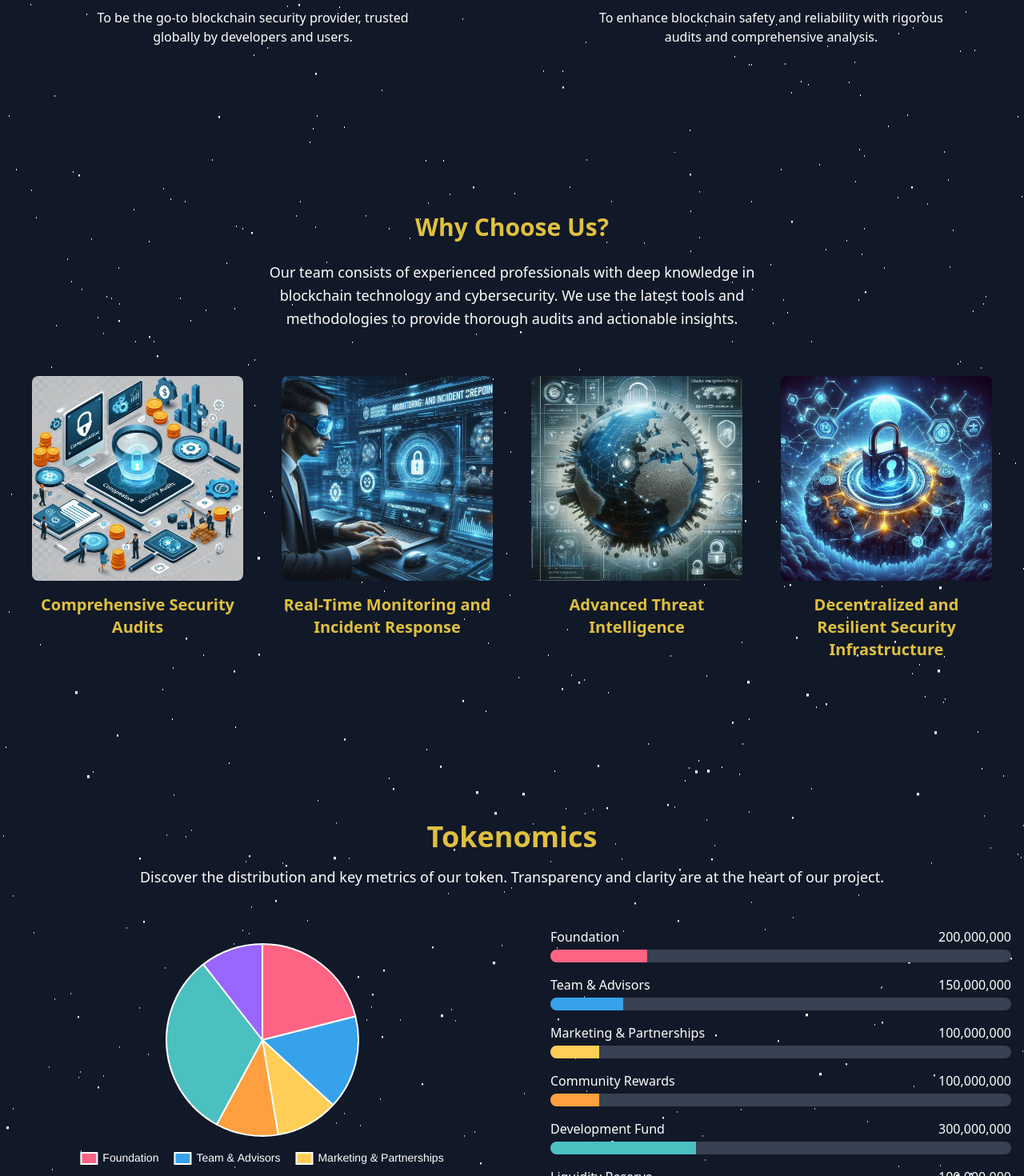
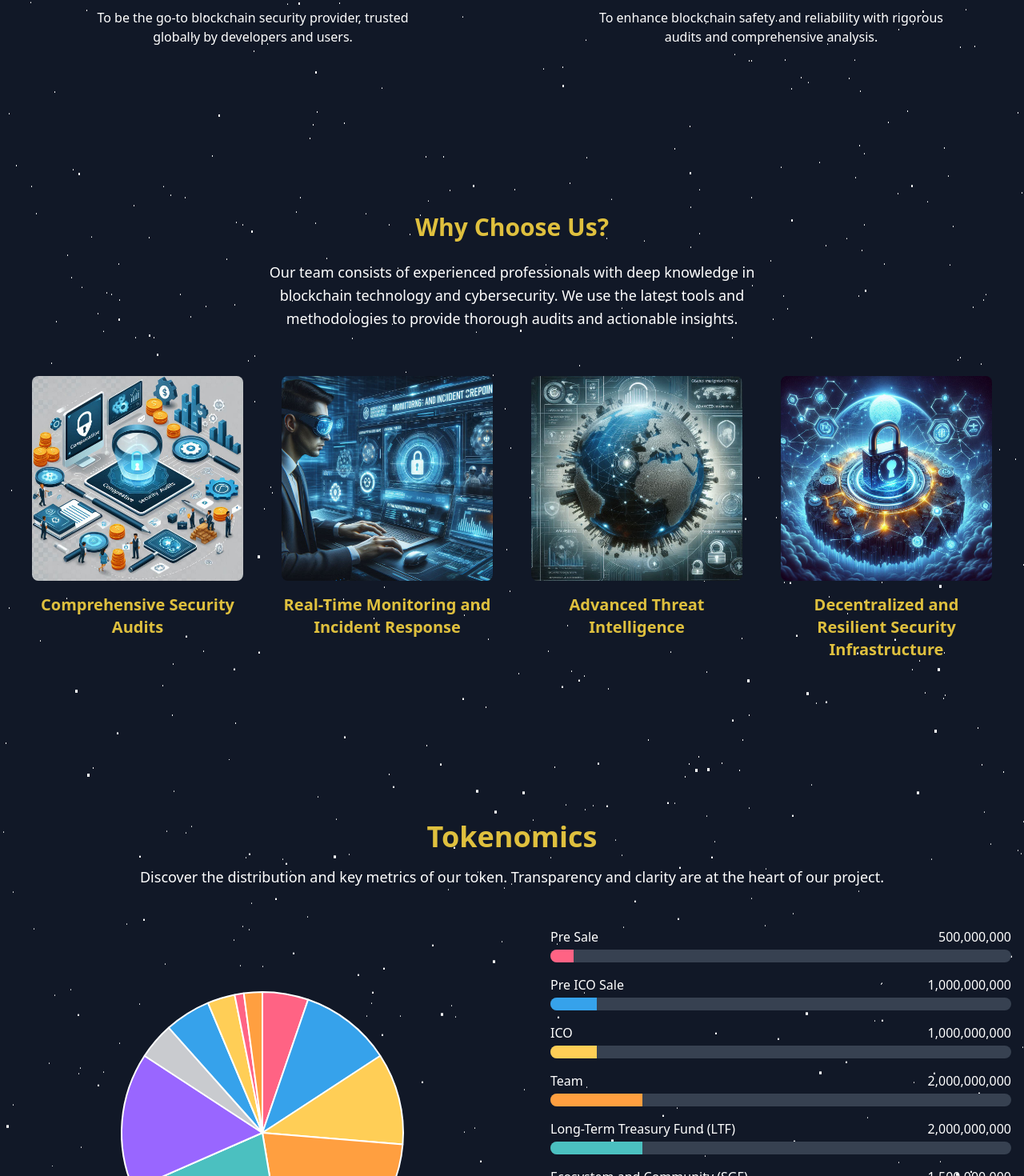
Before and after one commit to SauravSarkar123/SmartAudit-OnePage, a Next.js app: page / in a window 1280 px wide. Shown: the part 1330-2800 px from the top of the page at 80% size. Built offline with nearby package versions, Linux system fonts and the light colour scheme.

Commit message:
transition Effects

```diff
--- a/components/About.js
+++ b/components/About.js
@@ -1,28 +1,66 @@
-import React from 'react';
+import React, { useRef, useEffect, useState } from 'react';
 import { GridBackgroundDemo } from '@/components/ui/GridDemo';
 
 const About = () => {
+  const [isInView, setIsInView] = useState(false);
+  const aboutRef = useRef(null);
+
+  useEffect(() => {
+    const observer = new IntersectionObserver(
+      ([entry]) => {
+        if (entry.isIntersecting) {
+          setIsInView(true);
+        } else {
+          setIsInView(false);
+        }
+      },
+      {
+        threshold: 0.1,
+      }
+    );
+
+    if (aboutRef.current) {
+      observer.observe(aboutRef.current);
+    }
+
+    return () => {
+      if (aboutRef.current) {
+        observer.unobserve(aboutRef.current);
+      }
+    };
+  }, []);
+
   return (
-    <section id="about" className="relative py-16 text-white overflow-hidden bg-gray-900">
+    <section
+      id="about"
+      className="relative py-16 text-white overflow-hidden bg-gray-900"
+      ref={aboutRef}
+    >
       <GridBackgroundDemo />
       <div className="container mx-auto px-4 relative z-10">
-        <div className="text-center mb-16">
+        <div
+          className={`text-center mb-16 transition-all duration-700 ${isInView ? 'opacity-100 translate-y-0' : 'opacity-0 translate-y-10'}`}
+        >
           <h2 className="text-5xl font-bold mb-6 text-[#DFC03E]">About Us</h2>
           <p className="text-lg leading-relaxed max-w-2xl mx-auto">
             We are passionate blockchain experts dedicated to securing smart contracts and blockchain transactions. Our mission: to safeguard your assets with thorough audits and ensure your blockchain projects&apos; integrity.
           </p>
         </div>
         <div className="grid grid-cols-1 lg:grid-cols-2 gap-12 justify-center">
-          <div className="flex flex-col items-center text-center">
+          <div
+            className={`flex flex-col items-center text-center transition-all duration-700 ${isInView ? 'opacity-100 translate-y-0' : 'opacity-0 translate-y-10'}`}
+          >
             <img src="/about1.jpg" alt="Vision Icon" className="w-32 h-32 rounded-full mb-6 shadow-xl" />
-            <h3 className="text-3xl font-bold mb-4 bg-clip-text  text-[#DFC03E]">Our Vision</h3>
+            <h3 className="text-3xl font-bold mb-4 bg-clip-text text-[#DFC03E]">Our Vision</h3>
             <p className="max-w-md">
               To be the go-to blockchain security provider, trusted globally by developers and users.
             </p>
           </div>
-          <div className="flex flex-col items-center text-center">
+          <div
+            className={`flex flex-col items-center text-center transition-all duration-700 ${isInView ? 'opacity-100 translate-y-0' : 'opacity-0 translate-y-10'}`}
+          >
             <img src="/about2.jpg" alt="Mission Icon" className="w-32 h-32 rounded-full mb-6 shadow-xl" />
-            <h3 className="text-3xl font-bold mb-4 bg-clip-text  text-[#DFC03E]">Our Mission</h3>
+            <h3 className="text-3xl font-bold mb-4 bg-clip-text text-[#DFC03E]">Our Mission</h3>
             <p className="max-w-md">
               To enhance blockchain safety and reliability with rigorous audits and comprehensive analysis.
             </p>
@@ -31,6 +69,6 @@ const About = () => {
       </div>
     </section>
   );
-}
+};
 
 export default About;
--- a/components/Tokenomics.js
+++ b/components/Tokenomics.js
@@ -1,28 +1,39 @@
 import React, { useRef, useEffect } from 'react';
 import { Pie } from 'react-chartjs-2';
 import { Chart, registerables } from 'chart.js';
+import { useInView } from 'react-intersection-observer';
 import { GridBackgroundDemo } from '@/components/ui/GridDemo';
 Chart.register(...registerables);
 
 const data = {
   labels: [
-    'Foundation',
-    'Team & Advisors',
-    'Marketing & Partnerships',
-    'Community Rewards',
-    'Development Fund',
-    'Liquidity Reserve'
+    'Pre Sale',
+    'Pre ICO Sale',
+    'ICO',
+    'Team',
+    'Long-Term Treasury Fund (LTF)',
+    'Ecosystem and Community (SGF)',
+    'Marketing and Operation',
+    'Advisors',
+    'Launchpad',
+    'Testnet Airdrop',
+    'Mainnet Airdrop',
   ],
   datasets: [
     {
       label: 'Token Distribution',
       data: [
+        500000000,
+        1000000000,
+        1000000000,
+        2000000000,
+        2000000000,
+        1500000000,
+        400000000,
+        500000000,
+        300000000,
+        100000000,
         200000000,
-        150000000,
-        100000000,
-        100000000,
-        300000000,
-        100000000
       ],
       backgroundColor: [
         '#FF6384',
@@ -31,6 +42,11 @@ const data = {
         '#FF9F40',
         '#4BC0C0',
         '#9966FF',
+        '#C9CBCF',
+        '#36A2EB',
+        '#FFCE56',
+        '#FF6384',
+        '#FF9F40',
       ],
       hoverBackgroundColor: [
         '#FF6384',
@@ -39,6 +55,11 @@ const data = {
         '#FF9F40',
         '#4BC0C0',
         '#9966FF',
+        '#C9CBCF',
+        '#36A2EB',
+        '#FFCE56',
+        '#FF6384',
+        '#FF9F40',
       ],
     },
   ],
@@ -71,27 +92,25 @@ const ProgressBar = ({ label, value, color }) => (
     <div className="w-full bg-gray-700 rounded-full h-4 overflow-hidden">
       <div
         className="h-full transition-all duration-500 ease-in-out"
-        style={{ width: `${(value / 950000000) * 100}%`, backgroundColor: color }}
+        style={{ width: `${(value / 10000000000) * 100}%`, backgroundColor: color }}
       ></div>
     </div>
   </div>
 );
 
 const Tokenomics = () => {
-  const chartRef = useRef(null);
-
-  useEffect(() => {
-    // Cleanup chart instance on component unmount
-    return () => {
-      if (chartRef.current) {
-        chartRef.current.destroy();
-      }
-    };
-  }, []);
+  const { ref: chartRef, inView: chartInView } = useInView({
+    threshold: 0.1,
+    triggerOnce: false, // Set to false to trigger multiple times
+  });
+  const { ref: barsRef, inView: barsInView } = useInView({
+    threshold: 0.1,
+    triggerOnce: false, // Set to false to trigger multiple times
+  });
 
   return (
     <section id="tokenomics" className="relative py-12 bg-gray-900 text-white overflow-hidden">
-      <GridBackgroundDemo/>
+      <GridBackgroundDemo />
       <div className="container mx-auto px-4 relative z-10">
         <div className="text-center mb-12">
           <h2 className="text-4xl font-bold mb-4 text-[#DFC03E]">Tokenomics</h2>
@@ -100,10 +119,16 @@ const Tokenomics = () => {
           </p>
         </div>
         <div className="flex justify-center items-center flex-wrap lg:flex-nowrap">
-          <div className="w-full lg:w-1/2 h-80 mb-8 lg:mb-0">
-            <Pie data={data} options={options} ref={chartRef} />
+          <div
+            className={`w-full lg:w-1/2 h-[500px] mb-8 lg:mb-0 transition-all duration-700 ${chartInView ? 'translate-x-0 opacity-100' : '-translate-x-10 opacity-0'}`}
+            ref={chartRef}
+          >
+            <Pie data={data} options={options} />
           </div>
-          <div className="w-full lg:w-1/2 lg:pl-12">
+          <div
+            className={`w-full lg:w-1/2 lg:pl-12 transition-all duration-700 ${barsInView ? 'translate-x-0 opacity-100' : 'translate-x-10 opacity-0'}`}
+            ref={barsRef}
+          >
             {data.labels.map((label, index) => (
               <ProgressBar
                 key={label}
--- a/components/why.js
+++ b/components/why.js
@@ -1,62 +1,85 @@
-import React from 'react';
+import React, { useEffect, useRef, useState } from 'react';
 import { GridBackgroundDemo } from '@/components/ui/GridDemo';
 
 const Why = () => {
+  const [isInView, setIsInView] = useState(false);
+  const whyRef = useRef(null);
+
+  useEffect(() => {
+    const observer = new IntersectionObserver(
+      ([entry]) => {
+        if (entry.isIntersecting) {
+          setIsInView(true);
+        } else {
+          setIsInView(false);
+        }
+      },
+      {
+        threshold: 0.1,
+      }
+    );
+
+    if (whyRef.current) {
+      observer.observe(whyRef.current);
+    }
+
+    return () => {
+      if (whyRef.current) {
+        observer.unobserve(whyRef.current);
+      }
+    };
+  }, []);
+
   return (
-    <div className="relative py-12 bg-gray-900 text-white overflow-hidden">
+    <div id="why" className="relative py-12 bg-gray-900 text-white overflow-hidden" ref={whyRef}>
       <GridBackgroundDemo />
       <div className="container mx-auto px-4 relative z-10">
-        <div className="text-center mb-12">
+        <div
+          className={`text-center mb-12 transition-opacity duration-1000 ease-in-out ${isInView ? 'opacity-100 translate-y-0' : 'opacity-0 translate-y-20'}`}
+        >
           <h3 className="text-3xl font-extrabold mb-6 text-[#DFC03E]">Why Choose Us?</h3>
           <p className="text-lg leading-relaxed mx-auto max-w-2xl mb-10">
             Our team consists of experienced professionals with deep knowledge in blockchain technology and cybersecurity. We use the latest tools and methodologies to provide thorough audits and actionable insights.
           </p>
         </div>
         <div className="grid grid-cols-1 md:grid-cols-2 lg:grid-cols-4 gap-8 px-4">
-          <div className="relative p-2 rounded-lg text-center hover:shadow-xl transition-shadow duration-300">
+          {[
+            {
+              image: '/icon1.jpg',
+              title: 'Comprehensive Security Audits',
+              description: 'Our rigorous pre-deployment and ongoing smart contract audits identify and fix vulnerabilities, ensuring user trust and transaction security.'
+            },
+            {
+              image: '/icon2.jpg',
+              title: 'Real-Time Monitoring and Incident Response',
+              description: 'Spydar360&apos;s Cyber Defense Center offers 24/7 blockchain monitoring, detecting and mitigating threats instantly to prevent hacks and financial losses, guaranteeing uninterrupted service.'
+            },
+            {
+              image: '/icon3.jpg',
+              title: 'Advanced Threat Intelligence',
+              description: 'Utilizing global intelligence feeds and advanced AI, Spydar360 detects unusual transaction patterns and emerging threats, providing top-notch protection against sophisticated attacks.'
+            },
+            {
+              image: '/icon4.jpg',
+              title: 'Decentralized and Resilient Security Infrastructure',
+              description: 'Spydar360 harnesses blockchain&apos;s power for a decentralized, transparent, and high-performance security infrastructure, ensuring your Dapp is reliable and resilient against failures and censorship.'
+            }
+          ].map((item, index) => (
             <div
-              className="relative bg-cover bg-center bg-no-repeat h-64 rounded-lg"
-              style={{ backgroundImage: 'url(/icon1.jpg)' }}
+              key={index}
+              className={`relative p-2 rounded-lg text-center hover:shadow-xl transition-all duration-1000 ease-in-out delay-${index * 150}ms ${isInView ? 'opacity-100 translate-y-0' : 'opacity-0 translate-y-20'}`}
             >
-              <p className="absolute inset-0 flex items-center justify-center bg-black bg-opacity-75 text-sm leading-relaxed opacity-0 hover:opacity-100 transition-opacity duration-300 p-4 ">
-                Our rigorous pre-deployment and ongoing smart contract audits identify and fix vulnerabilities, ensuring user trust and transaction security.
-              </p>
+              <div
+                className="relative bg-cover bg-center bg-no-repeat h-64 rounded-lg"
+                style={{ backgroundImage: `url(${item.image})` }}
+              >
+                <p className="absolute inset-0 flex items-center justify-center bg-black bg-opacity-75 text-sm leading-relaxed opacity-0 hover:opacity-100 transition-opacity duration-300 p-4">
+                  {item.description}
+                </p>
+              </div>
+              <h4 className="text-xl font-bold mt-4 relative text-[#DFC03E]">{item.title}</h4>
             </div>
-            <h4 className="text-xl font-bold mt-4 relative text-[#DFC03E]">Comprehensive Security Audits</h4>
-          </div>
-          <div className="relative p-2 rounded-lg text-center hover:shadow-xl transition-shadow duration-300">
-            <div
-              className="relative bg-cover bg-center bg-no-repeat h-64 rounded-lg"
-              style={{ backgroundImage: 'url(/icon2.jpg)' }}
-            >
-              <p className="absolute inset-0 flex items-center justify-center bg-black bg-opacity-75 text-sm leading-relaxed opacity-0 hover:opacity-100 transition-opacity duration-300 p-4 rounded-lg">
-                Spydar360&apos;s Cyber Defense Center offers 24/7 blockchain monitoring, detecting and mitigating threats instantly to prevent hacks and financial losses, guaranteeing uninterrupted service.
-              </p>
-            </div>
-            <h4 className="text-xl font-bold mt-4 relative  text-[#DFC03E]">Real-Time Monitoring and Incident Response</h4>
-          </div>
-          <div className="relative p-2 rounded-lg text-center hover:shadow-xl transition-shadow duration-300">
-            <div
-              className="relative bg-cover bg-center bg-no-repeat h-64 rounded-lg"
-              style={{ backgroundImage: 'url(/icon3.jpg)' }}
-            >
-              <p className="absolute inset-0 flex items-center justify-center bg-black bg-opacity-75 text-sm leading-relaxed opacity-0 hover:opacity-100 transition-opacity duration-300 p-4 rounded-lg">
-                Utilizing global intelligence feeds and advanced AI, Spydar360 detects unusual transaction patterns and emerging threats, providing top-notch protection against sophisticated attacks.
-              </p>
-            </div>
-            <h4 className="text-xl font-bold mt-4 relative text-[#DFC03E] ">Advanced Threat Intelligence</h4>
-          </div>
-          <div className="relative p-2 rounded-lg text-center hover:shadow-xl transition-shadow duration-300">
-            <div
-              className="relative bg-cover bg-center bg-no-repeat h-64 rounded-lg"
-              style={{ backgroundImage: 'url(/icon4.jpg)' }}
-            >
-              <p className="absolute inset-0 flex items-center justify-center bg-black bg-opacity-75 text-sm leading-relaxed opacity-0 hover:opacity-100 transition-opacity duration-300 p-4 rounded-lg">
-                Spydar360 harnesses blockchain&apos;s power for a decentralized, transparent, and high-performance security infrastructure, ensuring your Dapp is reliable and resilient against failures and censorship.
-              </p>
-            </div>
-            <h4 className="text-xl font-bold mt-4 relative text-[#DFC03E]">Decentralized and Resilient Security Infrastructure</h4>
-          </div>
+          ))}
         </div>
       </div>
     </div>
--- a/package.json
+++ b/package.json
@@ -19,6 +19,7 @@
     "react": "^18",
     "react-chartjs-2": "^5.2.0",
     "react-dom": "^18",
+    "react-intersection-observer": "^9.10.3",
     "react-scroll": "^1.9.0",
     "react-simple-typewriter": "^5.0.1",
     "tailwind-merge": "^2.3.0",
--- a/styles/globals.css
+++ b/styles/globals.css
@@ -244,3 +244,25 @@ html, body {
     transform: translateY(-2000px);
   }
 }
+
+/* Add this to your global CSS file or in a style tag */
+
+.transition-all {
+  transition: all 1.4s ease;
+}
+
+.translate-x-0 {
+  transform: translateX(0);
+}
+
+.translate-x-10 {
+  transform: translateX(10px);
+}
+
+.opacity-100 {
+  opacity: 1;
+}
+
+.opacity-0 {
+  opacity: 0;
+}
```
Also changed, not shown: components/Navbar.js (+12 -2 lines), components/Roadmap.js (+46 -15 lines), 1 other file (tests, documents, lock files or other folders).
